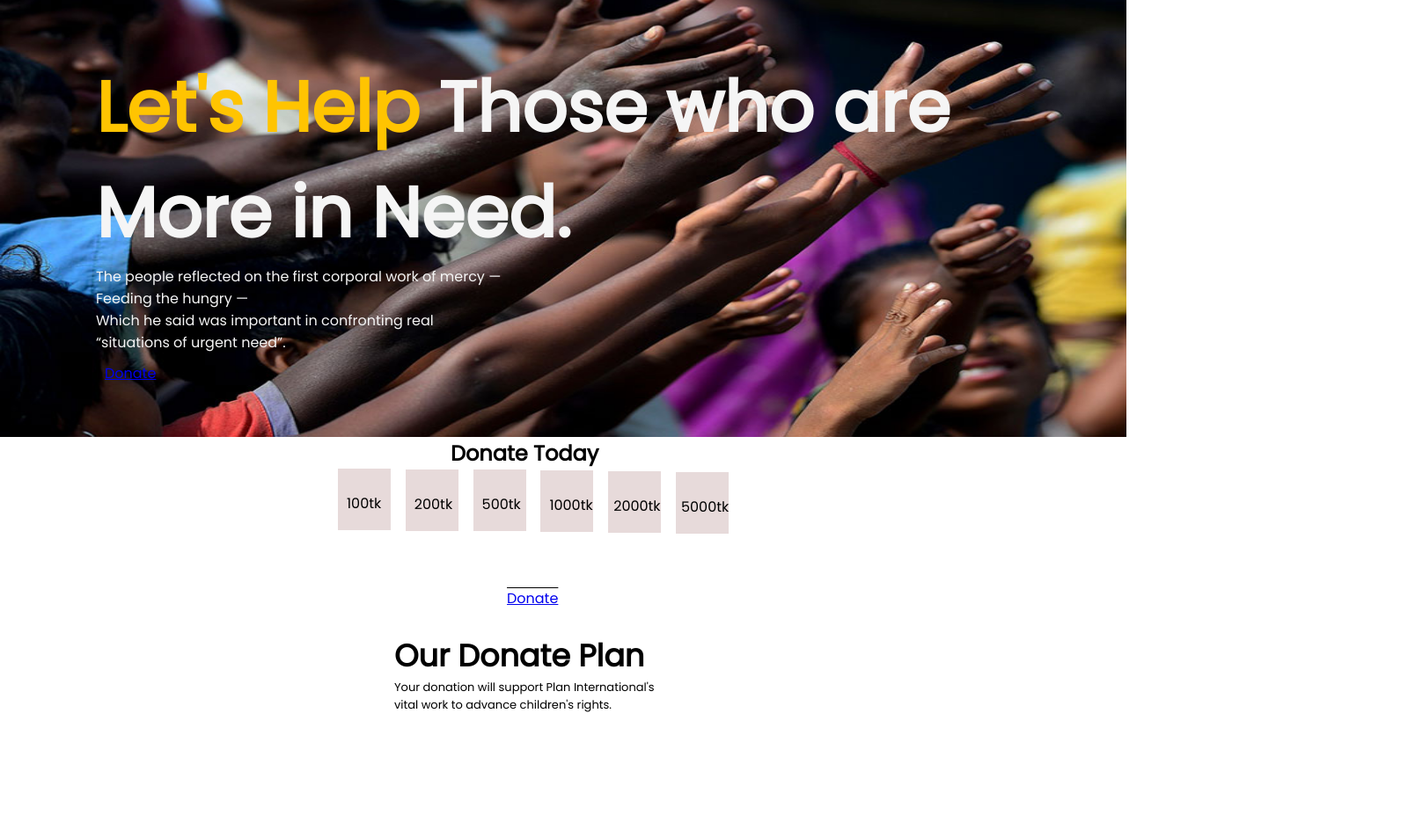
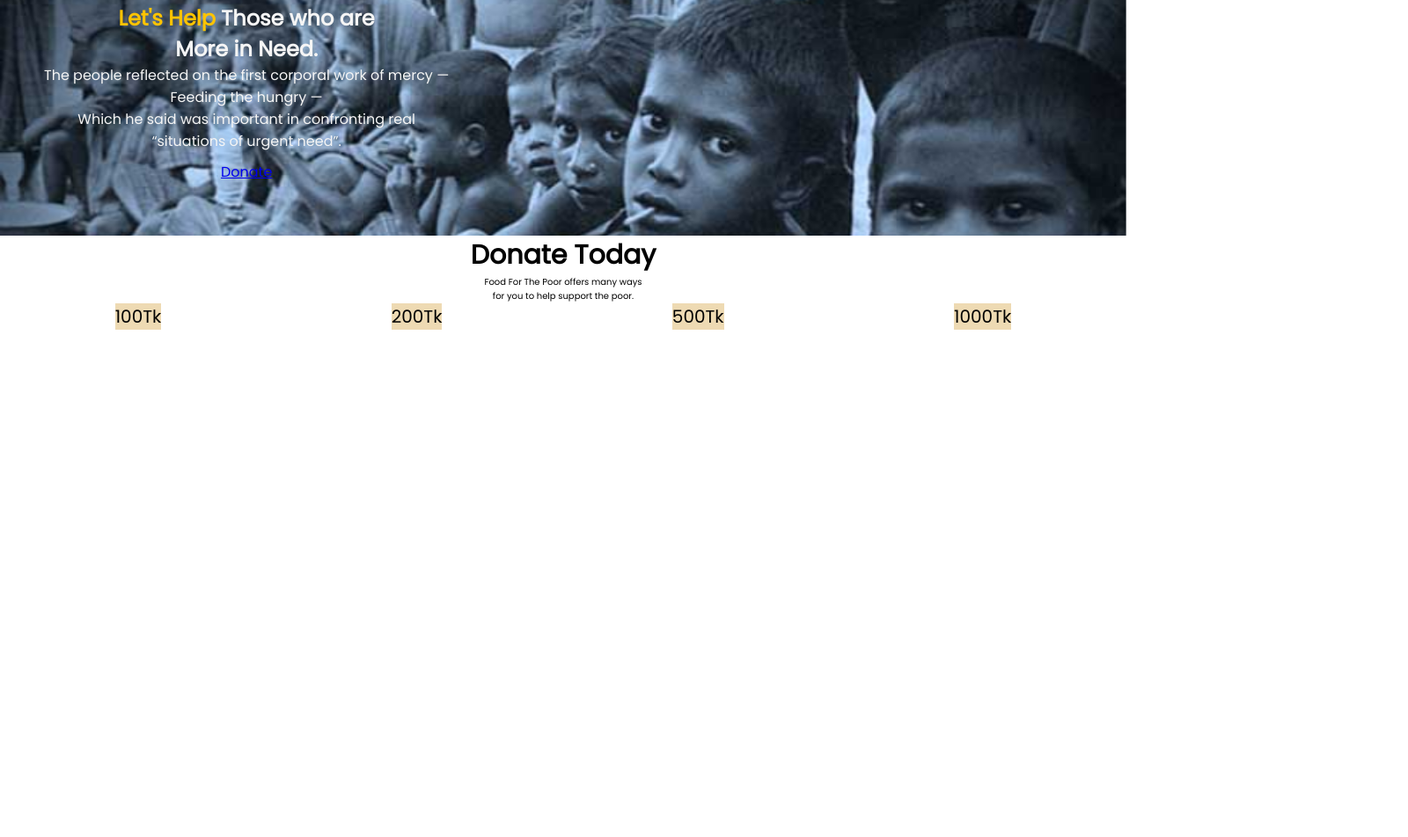
Before and after one commit to Nasif0/donate-repo, a plain HTML site: page index.html in a window 1280 px wide. Shown: the part 47-999 px from the top of the page at 88% size, 1600 px wide, since content can reach past the window. After the commit the page ends 800 px from the top, so only its background shows below. Drawn offline with Linux system fonts and the light colour scheme.

Commit message:
yes commit

```diff
--- a/index.html
+++ b/index.html
@@ -22,58 +22,36 @@
                <p class="anchor"><a href="#">Donate</a></p>
 </div>
 </section>
+<section>
+<div class="div2">
+     <h1>Donate Today</h1>
+     <p>Food For The Poor offers many ways <br> for you to help support the poor.</p>
+    <div class="div3" style="height: 100%;">
+<span>100Tk</span>
+<span>200Tk</span>
+<span>500Tk</span>
+<span>1000Tk</span>
+</div>
+</div>
+
+
+
+
+</section>
 
 
 
 
 
- <section>
-     <div>
-          <h1 class="top">Donate Today</h1>
-
-     </div>
-     <div class="div3">
-          <p>100tk</p></div>
-        <div class="div4"><p>200tk</p></div>
-        <div class="div5"><p>500tk</p></div>
-        <div class="div6"><p>1000tk</p></div>
-        <div class="div7"><p>2000tk</p></div>
-        <div class="div8"><p>5000tk</p></div>
-
-       <div class="div9-center">
-
-<a class="anchor2" href="#">Donate</a>
-       </div>
-
-       <div class="div10">
-          <h1>Our Donate Plan</h1>
-          <p>Your donation will support Plan International's <br> vital work to advance children's rights.</p>
-       </div>
 
 
- </section>
- <section>
-     <div class="div11">
-          <div class="div12">
-               <img src="food.png" alt="">
-               <h1> Food For a Family</h1>
 
-               <p>This project will provide food items for 100 poor families in Anambra State. <br> Food is one of the basic needs of a man, <br> taken to provide energy, maintain life</p>
-          </div>
-          <div class="div13">
 
-               <h1>Shelter for a family</h1>
-               <p>There are numerous homeless poor families in Bangladesh,
-                    <br> this is a basic right to live in a safe and peaceful shelter. <br> Many are housed but in a poor condition,</p>
-          </div>
-          <div class="div14">
-               <img src="Frame-1.png" alt="">
-               <h1>Education for a Children</h1>
-               <p>Around the world, children are deprived of education and learning for various reasons. <br> Poverty remains one of the most obstinate barriers. <br> Children living</p>
-          </div>
-     </div>
-     </section>
- </section>
+
+
+
+
+
 
 
 
--- a/style.css
+++ b/style.css
@@ -1,15 +1,17 @@
 *{
      font-family: 'Poppins', sans-serif;
      margin: 0;
+     padding: 0;
 }
 
 
+
 .background-image{
-     background-image: url(images/donation13.jpg);
+     background-image: url(images/poor_children.jpg);
      background-repeat: no-repeat;
      background-attachment: fixed;
      background-size: 100% 100%;
-
+    display: flex;
 
      height: auto;
      padding: 50px;
@@ -17,14 +19,16 @@
 
 }
 .big-text{
-     font-size: 80px;
+
      color: whitesmoke;
+     text-align: center;
+
 
 }
 .div-1{
      color: whitesmoke;
-     margin-left: 5%;
-     margin-top: 5%;
+
+     text-align: center;
 }
 .colour-text{
      color: rgb(255, 196, 1);
@@ -34,158 +38,26 @@
      padding: 10px;
 
 }
+.div2{
+     text-align: center;
+}
+.div2 p{
+     font-size: x-small;
+}
+.div2 h1{
+     font-size: 30px;
+}
 
 
 
 
+span{
+     background-color: rgba(207, 153, 46, 0.36);
+     font-size: 20px;
+}
+.div3{
 
-
-
-
-.top{
-     margin-left: 40%;
-     margin-top: 1px;
-}
-
-
-.div3{
-     background-color: rgb(231, 218, 218);
-     width: 20px;
-     height: 30px;
-
-     padding: 20px;
-     margin: 20px;
-     margin-left: 30%;
-     margin-top: -0px;
-}
-.div3 p{
-     margin-left: -10px;
-     margin-top: 7px;
-}
-.div4{
-     background-color: rgb(231, 218, 218);
-     width: 20px;
-     height: 30px;
-
-     padding: 20px;
-     margin: 20px;
-     margin-left: 36%;
-     margin-top: -89px;
-
-}
-.div5{
-     background-color: rgb(231, 218, 218);
-     width: 20px;
-     height: 30px;
-
-     padding: 20px;
-     margin: 20px;
-     margin-left: 42%;
-     margin-top: -90px;
-}
-.div6{
-     background-color: rgb(231, 218, 218);
-     width: 20px;
-     height: 30px;
-
-     padding: 20px;
-     margin: 20px;
-     margin-left: 48%;
-     margin-top: -89px;
-}
-.div7{
-     background-color: rgb(231, 218, 218);
-     width: 20px;
-     height: 30px;
-
-     padding: 20px;
-     margin: 20px;
-     margin-left: 54%;
-     margin-top: -89px;
-}
-.div4 p{  margin-left: -10px;
-     margin-top: 7px;
-
-}
-.div5 p{
-     margin-left: -10px;
-     margin-top: 7px;
-}
-.div6 p{
-     margin-left: -10px;
-     margin-top: 7px;
-}
-.div7 p{
-     margin-left: -14px;
-     margin-top: 7px;
-}
-.div8{
-     background-color: rgb(231, 218, 218);
-     width: 20px;
-     height: 30px;
-
-     padding: 20px;
-     margin: 20px;
-     margin-left: 60%;
-     margin-top: -89px;
-
-}
-.div8 p{
-     margin-left: -14px;
-     margin-top: 7px;
-}
-.div9-center{
-     width: 60%;
-     padding: 20%;
-     margin-top: -215px;
-     margin-left: 25%;
-     text-decoration: overline;
-}
-.div10{
-     width: 60%;
-     padding: 20%;
-     margin-top: -38%;
-     margin-left: 15%;
-
-}
-.div10 h1{
-     font-size: 35px;
-
-}
-.div10 p{
-     font-size: small;
-}
-.div11{
      display: flex;
-     margin-bottom: 150%;
-     padding: 10%;
-
-
-
-}
-.div12{
-       width: 50%;
-       padding: 2%;
-
-       padding: 5%;
-
-       margin-right: 2%;
-       background-color: antiquewhite;
-}
-.div13{
-     width: 50%;
-     padding: 2%;
-
-     padding: 5%;
-
-     background-color: rgba(6, 240, 158, 0.237);
-}
-.div14{
-     width: 50%;
-     padding: 2%;
-
-     padding: 5%;
-
-     margin-left: 2%;
-     background-color: rgba(74, 170, 54, 0.421);
-}
+     align-items: center;
+  justify-content: space-around;
+  flex-direction: row;
```
